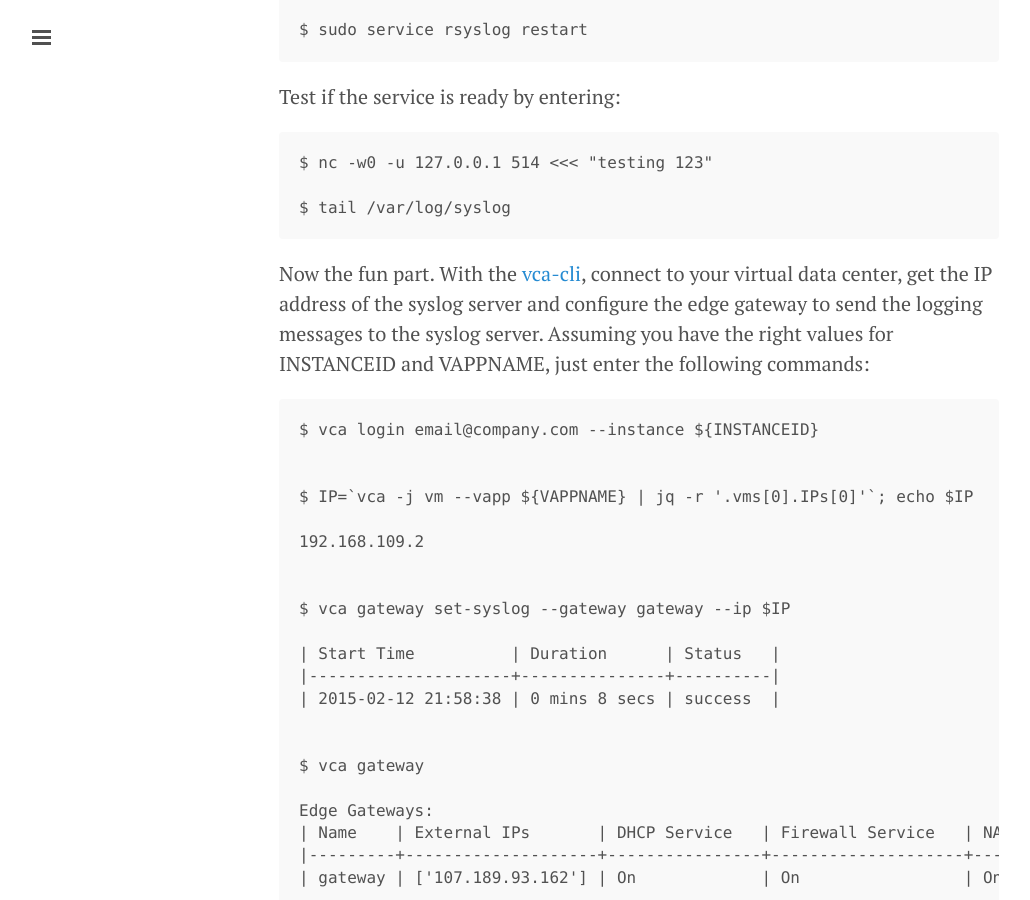
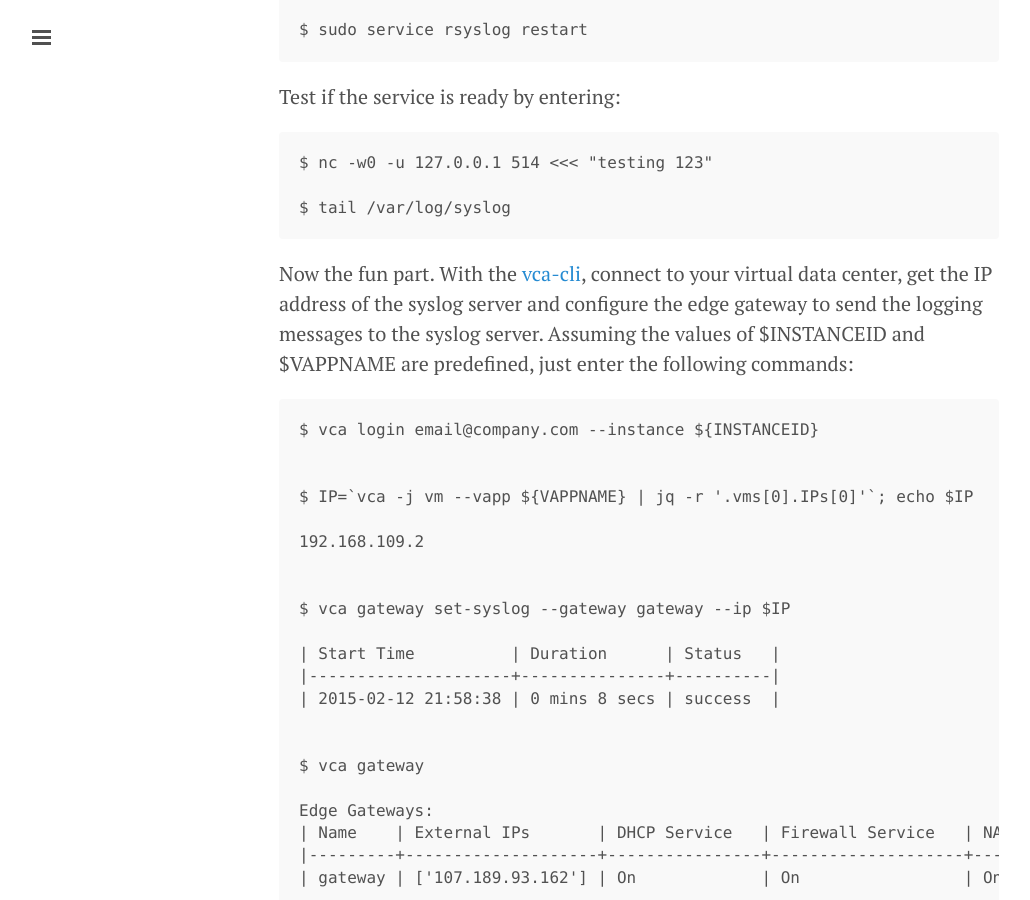
Before and after one commit to pacogomez/pacogomez.github.io, a Jekyll site: the page built from _posts/2015-02-12-monitoring-the-firewall-at-vcloud-air.md, in a window 1280 px wide and 900 px high, scrolled down 1092 px. Shown: the whole window, without its empty margins (1-1031 px from the left). Built offline with Jekyll 4.4.1, drawn with Linux system fonts in a browser that asks for light colours; nearby versions of some CDN libraries; Markdown is read by kramdown in place of the engine named in the settings; comment, search, counter and statistics services are not loaded.

Commit message:
firewall syslog

```diff
--- a/_posts/2015-02-12-monitoring-the-firewall-at-vcloud-air.md
+++ b/_posts/2015-02-12-monitoring-the-firewall-at-vcloud-air.md
@@ -43,7 +43,7 @@
     $ tail /var/log/syslog
 
 
-Now the fun part. With the [vca-cli](https://github.com/vmware/vca-cli), connect to your virtual data center, get the IP address of the syslog server and configure the edge gateway to send the logging messages to the syslog server. Assuming you have the right values for INSTANCEID and VAPPNAME, just enter the following commands:
+Now the fun part. With the [vca-cli](https://github.com/vmware/vca-cli), connect to your virtual data center, get the IP address of the syslog server and configure the edge gateway to send the logging messages to the syslog server. Assuming the values of $INSTANCEID and $VAPPNAME are predefined, just enter the following commands:
 
 
     $ vca login email@company.com --instance ${INSTANCEID}
```
